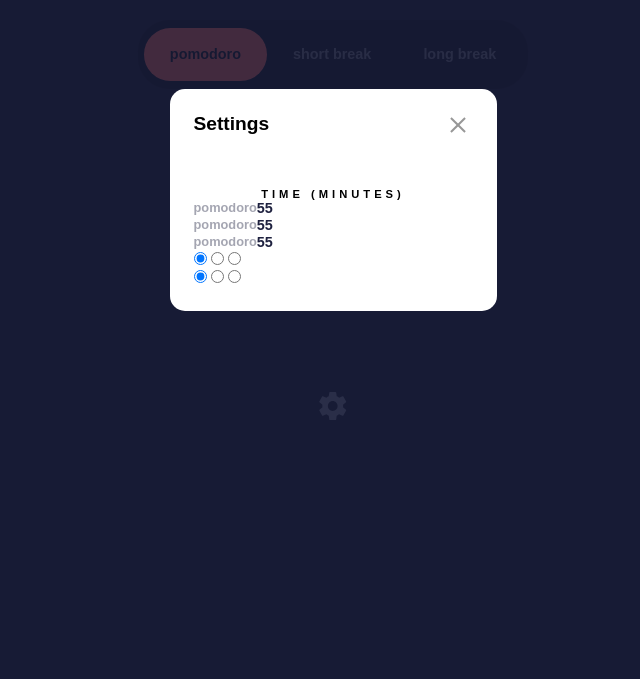
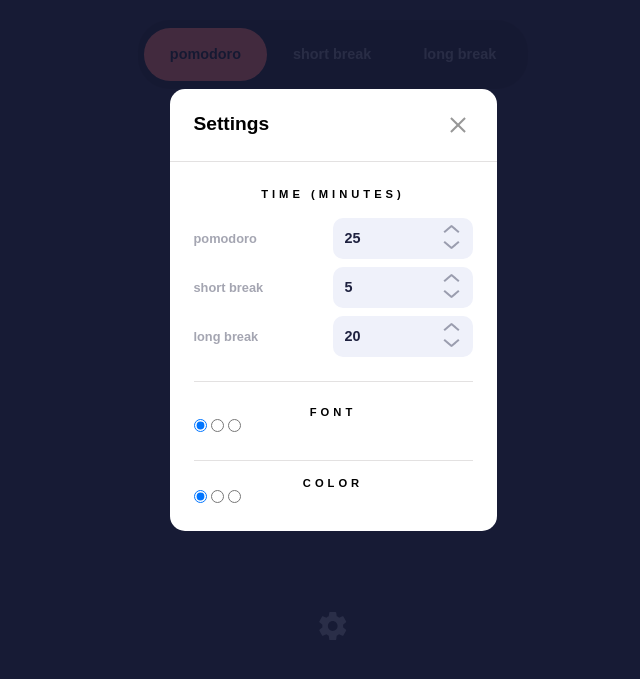
Before and after one commit to Angelina207/pomodoro, a website: page src/index.html in a window 1280 px wide. Shown: the part 87-766 px from the top of the page, without its empty margins (307-947 px from the left). Drawn offline with nearby package versions, Linux system fonts and the light colour scheme; files that its build step writes are made by us from their sources.

Commit message:
settings

```diff
--- a/src/html/sett-window.html
+++ b/src/html/sett-window.html
@@ -6,34 +6,36 @@
                 <button class="sett-btn-close"></button>
             </div>
 
+            <div class="line"></div>
+
                 <div class="sett__select">
-                    <p class="select-time-title">TIME (MINUTES)</p>
+                    <p class="select-title">TIME (MINUTES)</p>
 
-                <div class="select-time-wrapp">
+                <div class="select-time-wrapp padding-top">
                     <p class="select-time-type">pomodoro</p>
                     <div class="select-set-time">
                         <div>
-                            <p class="select-minutes">55</p>
+                            <p class="select-minutes">25</p>
                         </div>
                         <div class="select-btn-more"></div>
                         <div class="select-btn-less"></div>
                     </div>
                 </div>
                 <div class="select-time-wrapp">
-                    <p class="select-time-type">pomodoro</p>
+                    <p class="select-time-type">short break</p>
                     <div class="select-set-time">
                         <div>
-                            <p class="select-minutes">55</p>
+                            <p class="select-minutes">5</p>
                         </div>
                         <div class="select-btn-more"></div>
                         <div class="select-btn-less"></div>
                     </div>
                 </div>
                 <div class="select-time-wrapp">
-                    <p class="select-time-type">pomodoro</p>
+                    <p class="select-time-type">long break</p>
                     <div class="select-set-time">
                         <div>
-                            <p class="select-minutes">55</p>
+                            <p class="select-minutes">20</p>
                         </div>
                         <div class="select-btn-more"></div>
                         <div class="select-btn-less"></div>
@@ -41,6 +43,8 @@
                 </div>
             </div>
 
+            <div class="select-radio-btn-wrapp">
+                <p class="select-title">FONT</p>
                 <form class="select-font-wrapp">
                     <label for="kumbh" class="select-label-font"></label>
                     <label for="roboto" class="select-label-font"></label>
@@ -50,7 +54,9 @@
                     <input type="radio" class="select-checkbox-font" name="radiobtn" value="roboto-slab" id="roboto">
                     <input type="radio" class="select-checkbox-font" name="radiobtn" value="space-mono" id="space">
                 </form>
+            </div>
 
+            <p class="select-title">COLOR</p>
             <form class="select-color-wrapp">
                 <label for="red" class="select-label-color"></label>
                 <label for="blue" class="select-label-color"></label>
--- a/src/scss/blocks/sett-window.scss
+++ b/src/scss/blocks/sett-window.scss
@@ -7,7 +7,6 @@
     background: transparent;
     opacity: 0.5;
 }
-
 .sec__setting{
     position: relative;
     z-index: 3;
@@ -22,6 +21,7 @@
     height: auto;
     border-radius: 15px;
     padding: 24px;
+    // overflow: hidden;
 }
 .sett-header{
     display: flex;
@@ -54,18 +54,37 @@
         transform: rotate(-45deg);
     }
 }
+
+.line{
+    position: absolute;
+    top: 72px;
+    left: 0;
+    width: 100%;
+    height: 1px;
+    background-color: #E3E1E1;;
+}
+
 .sett__select{
     padding-top: 53px;
+    padding-bottom: 24px;
+    margin-bottom: 24px;
+    border-bottom: 1px solid #E3E1E1;
 }
-.select-time-title{
+.select-title{
     display: flex;
     justify-content: center;
     font-weight: 700;
     font-size: 0.7rem;
     letter-spacing: 4px;
+    & ~ .padding-top{
+        padding-top: 18px;
+    }
 }
 .select-time-wrapp{
     display: flex;
+    justify-content: space-between;
+    align-items: center;
+    padding-top: 8px;
 }
 .select-time-type{
     color: $text;
@@ -80,12 +99,82 @@
     font-size: 0.9rem;
     line-height: 17px;
 }
-.select-time-btn{
+.select-set-time{
+    position: relative;
+    background: #EFF1FA;
+    border-radius: 10px;
+    padding: 12px;
+    min-width: 100px;
+    box-sizing: border-box;
+}
 
+// button add +5min
+.select-btn-more{
+    position: absolute;
+    top: 5px;
+    right: 15px;
+    height: 15px;
+    width: 15px;
+    opacity: 0.4;
+
+    &::after,
+    &::before{
+        content: '';
+        position: absolute;
+        top: 5px;
+        height: 2px;
+        width: 10px;
+        background-color: $text;
+    }
+
+    &::after{
+        transform: rotate(-40deg);
+    }
+
+    &::before{
+        transform: rotate(40deg);
+        right: -2px;
+    }
 }
-.select-btn-more{
 
+// button delete -5min
+.select-btn-less{
+    position: absolute;
+    bottom: 5px;
+    right: 15px;
+    height: 15px;
+    width: 15px;
+    opacity: 0.4;
+
+    &::after,
+    &::before{
+        content: '';
+        position: absolute;
+        top: 5px;
+        height: 2px;
+        width: 10px;
+        background-color: $text;
+    }
+
+    &::after{
+        transform: rotate(40deg);
+    }
+
+    &::before{
+        transform: rotate(-40deg);
+        right: -2px;
+    }
 }
-.select-btn-less{
 
+// radio-btn Font & Color
+.select-radio-btn-wrapp{
+    border-bottom: 1px solid #E3E1E1;
+    padding-bottom: 24px;
+    margin-bottom: 16px;
 }
+
+@media screen and (min-width: 480px) {
+    .select-set-time{
+        min-width: 140px;
+    }
+}
```
Also changed, not shown: docs/index.html (+13 -7 lines), docs/css/style.css, docs/css/style.min.css. Lines whose indentation alone changed are shown as unchanged.
